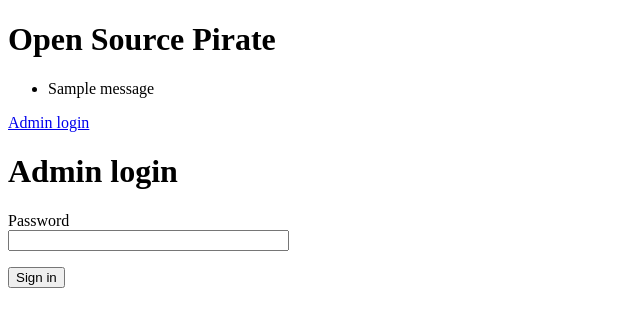
After one commit to Almighty42/Open-Source-Pirate, a Flask app: page /login in a window 1280 px wide. The commit adds this page. Shown: the top 327 px of the page, without its empty margins (0-640 px from the left). Run offline with Flask 3, Linux system fonts and the light colour scheme; one stand-in notice (Sample message) is shown.

Commit message:
Added a hard-coded admin password, login page, as well as admin section of the blog

```diff
--- a/app/__init__.py
+++ b/app/__init__.py
@@ -1,9 +1,13 @@
 from flask import Flask
+from config import Config
 
 def create_app():
     app = Flask(__name__)
+    app.config.from_object(Config)
 
     from app.main import bp as main_bp
+    from app.admin import bp as admin_bp
     app.register_blueprint(main_bp)
+    app.register_blueprint(admin_bp)
 
     return app
--- /dev/null
+++ b/app/admin/__init__.py
@@ -0,0 +1,5 @@
+from flask import Blueprint
+
+bp = Blueprint('admin', __name__, template_folder='templates', static_folder='static')
+
+from app.admin import routes
--- /dev/null
+++ b/app/admin/forms.py
@@ -0,0 +1,11 @@
+from flask_wtf import FlaskForm
+from wtforms import PasswordField, SubmitField
+from wtforms.validators import DataRequired, ValidationError
+
+def validate_password(field):
+    if field.data != 'pass123':
+        raise ValidationError('Password is incorrect.')
+
+class LoginForm(FlaskForm):
+    password = PasswordField('Password', validators=[DataRequired(), lambda form, field: validate_password(field)])
+    submit = SubmitField('Sign in')
--- /dev/null
+++ b/app/admin/routes.py
@@ -0,0 +1,12 @@
+from flask import redirect, render_template, flash, request
+from app.admin import bp
+from app.admin.forms import LoginForm
+
+@bp.route("/login", methods=['GET', 'POST'])
+def login():
+    form = LoginForm()
+    if request.method == 'POST' and form.validate() and form.password.data == 'pass123':
+        flash('Admin login requested!')
+        flash('Password data - {}'.format(form.password.data))
+        return redirect('/')
+    return render_template("login.jinja", title="Login", form=form)
--- /dev/null
+++ b/app/admin/templates/login.jinja
@@ -0,0 +1,15 @@
+{% extends "./base.jinja" %}
+{% block content %}
+    <h1>Admin login</h1>
+    <form action="" method="post" novalidate>
+        {{ form.hidden_tag() }}
+        <p>
+            {{ form.password.label }}
+            <br>
+            {{ form.password(size=32) }}
+            <br>
+            {% for error in form.password.errors %}<span style="color: red;">[{{ error }}]</span>{% endfor %}
+        </p>
+        <p>{{ form.submit() }}</p>
+    </form>
+{% endblock %}
--- a/app/main/routes.py
+++ b/app/main/routes.py
@@ -41,4 +41,4 @@ def article(id):
     article = next((item for item in articles if item['id'] == id), None)
     if not article:
         abort(404)
-    return render_template('article.jinja', article=article)
+    return render_template('article.jinja', title="Article", article=article)
--- a/app/main/templates/base.jinja
+++ b/app/main/templates/base.jinja
@@ -4,10 +4,22 @@
         <link rel="stylesheet"
             <link rel="stylesheet"
                   href="{{ url_for('static', filename='css/style.css') }}">
-            <title>{{ title }} - Open Source Pirate</title>
+            {% if title %}
+                <title>{{ title }} - Open Source Pirate</title>
+            {% else %}
+                <title>Open Source Pirate</title>
+            {% endif %}
         </head>
         <body>
             <h1>Open Source Pirate</h1>
+            {% with messages = get_flashed_messages() %}
+                {% if messages %}
+                    <ul>
+                        {% for message in messages %}<li>{{ message }}</li>{% endfor %}
+                    </ul>
+                {% endif %}
+            {% endwith %}
+            <a href="/login">Admin login</a>
             {% block content %}{% endblock %}
         </body>
     </html>
--- /dev/null
+++ b/config.py
@@ -0,0 +1,4 @@
+import os
+
+class Config:
+    SECRET_KEY = os.environ.get('SECRET_KEY') or 'you-will-never-guess'
```
Also changed, not shown: 1 other file.
